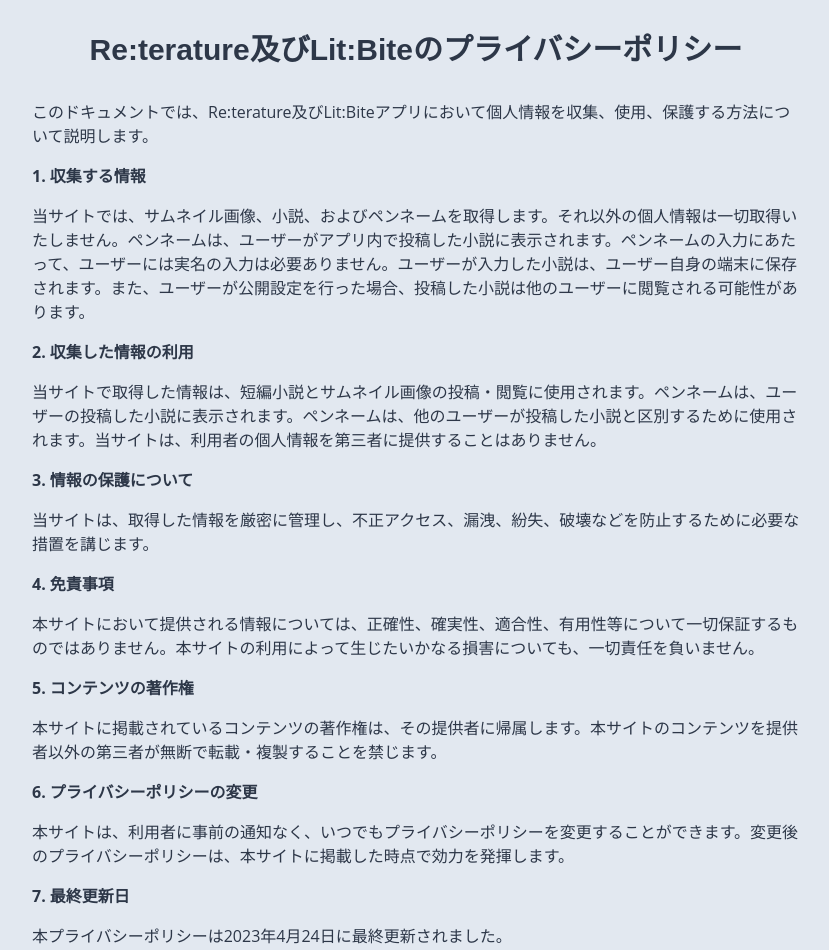
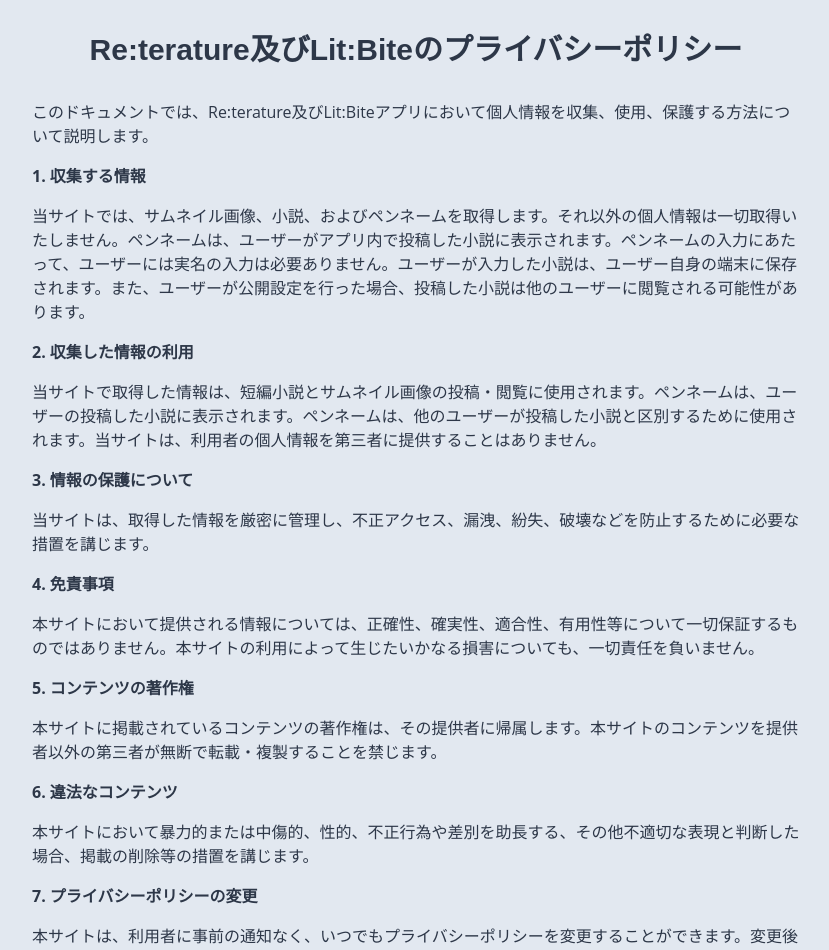
Before and after one commit to dende-h/next_novel_site, a Next.js app: page /policy in a window 1280 px wide. Shown: the top 950 px of the page, without its empty margins (224-1053 px from the left). Built offline with nearby package versions, Linux system fonts and the light colour scheme; no server answers; what react-google-recaptcha-v3 would draw is missing.

Commit message:
ポリシー変更

```diff
--- a/src/pages/policy.tsx
+++ b/src/pages/policy.tsx
@@ -30,13 +30,16 @@
 				<Text>
 					本サイトに掲載されているコンテンツの著作権は、その提供者に帰属します。本サイトのコンテンツを提供者以外の第三者が無断で転載・複製することを禁じます。
 				</Text>
-
-				<Text fontWeight="bold">6. プライバシーポリシーの変更</Text>
+				<Text fontWeight="bold">6. 違法なコンテンツ</Text>
+				<Text>
+					本サイトにおいて暴力的または中傷的、性的、不正行為や差別を助長する、その他不適切な表現と判断した場合、掲載の削除等の措置を講じます。
+				</Text>
+				<Text fontWeight="bold">7. プライバシーポリシーの変更</Text>
 				<Text>
 					本サイトは、利用者に事前の通知なく、いつでもプライバシーポリシーを変更することができます。変更後のプライバシーポリシーは、本サイトに掲載した時点で効力を発揮します。
 				</Text>
 				<Text fontWeight="bold">7. 最終更新日</Text>
-				<Text>本プライバシーポリシーは2023年4月24日に最終更新されました。</Text>
+				<Text>本プライバシーポリシーは2023年5月26日に最終更新されました。</Text>
 			</VStack>
 		</VStack>
 	);
```
